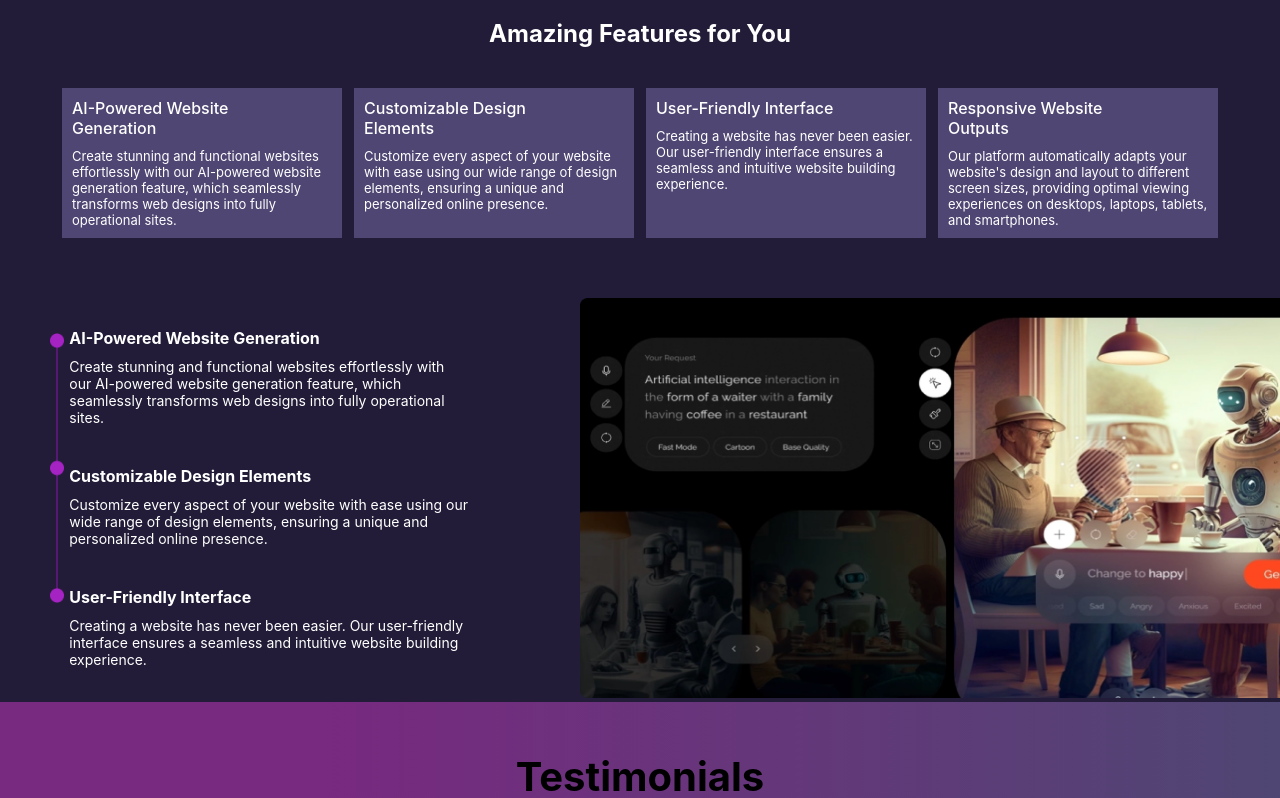
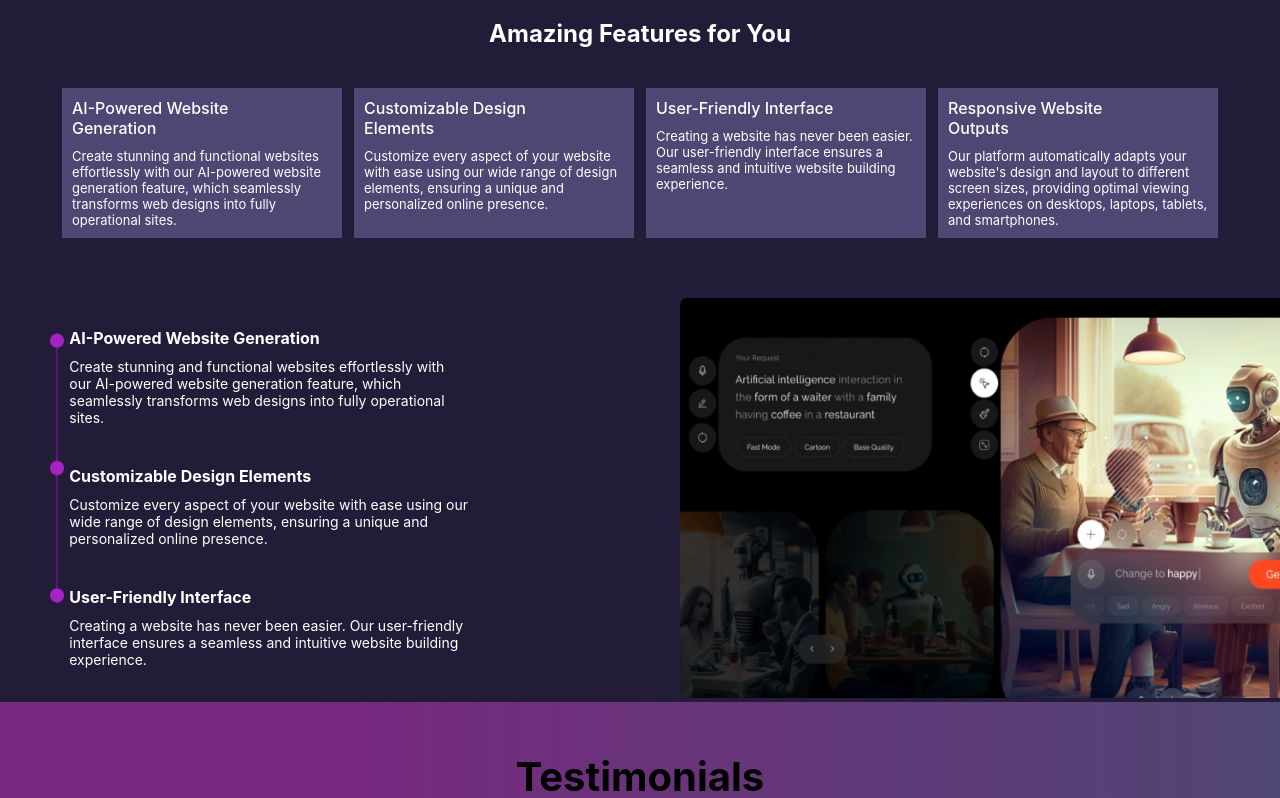
Before and after one commit to Bentike/Neptis, a React (Create React App) app: page / in a window 1280 px wide. Shown: the part 967-1765 px from the top of the page. Built offline with nearby package versions, Linux system fonts and the light colour scheme.

Commit message:
channged robot-img width

```diff
--- a/src/Styles/howItWork.css
+++ b/src/Styles/howItWork.css
@@ -26,7 +26,7 @@
 }
 
 .robot-img{
-    width: 700px;
+    width: 600px;
     height: 400px;
 }
 
```
